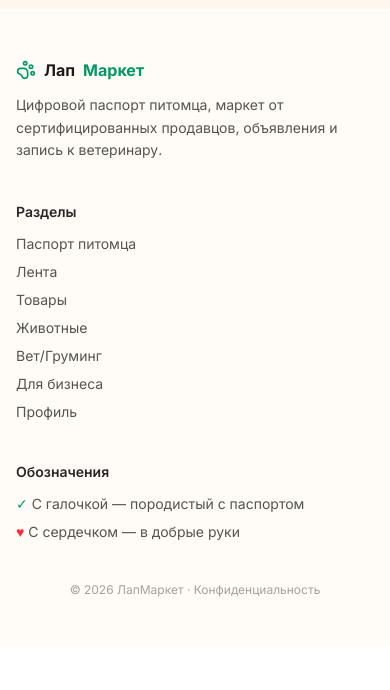
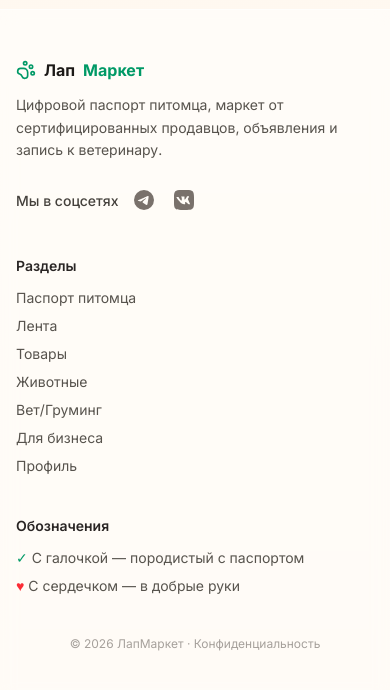
Before and after one commit to yuliyasalina81-source/lapmarket, a Next.js app: page / in a window 390 px wide. Shown: the part 2971-3661 px from the top of the page. Before the commit the page ends 3617 px from the top, so only its background shows below. Built offline with nearby package versions, Linux system fonts and the light colour scheme; no server answers; the database is empty.

Commit message:
fix: social icons using lucide-react

```diff
--- /dev/null
+++ b/src/components/icons/brand-icons.tsx
@@ -0,0 +1,39 @@
+/** SVG-логотипы Telegram и VK (официальные контуры Simple Icons) */
+
+type BrandIconProps = {
+  className?: string;
+};
+
+/**
+ * Логотип Telegram
+ */
+export function TelegramBrandIcon({ className }: BrandIconProps) {
+  return (
+    <svg
+      className={className}
+      viewBox="0 0 24 24"
+      fill="currentColor"
+      xmlns="http://www.w3.org/2000/svg"
+      aria-hidden
+    >
+      <path d="M11.944 0A12 12 0 0 0 0 12a12 12 0 0 0 12 12 12 12 0 0 0 12-12A12 12 0 0 0 12 0a12.1 12.1 0 0 0-.056 0zm4.962 7.224c.1-.002.321.023.465.14a.506.506 0 0 1 .171.325c.016.093.036.306.02.472-.18 1.898-.962 6.502-1.36 8.627-.168.9-.499 1.201-.82 1.23-.696.065-1.225-.46-1.9-.902-1.056-.693-1.653-1.124-2.678-1.8-1.185-.78-.417-1.21.258-1.91.177-.184 3.247-2.977 3.307-3.23.007-.032.014-.15-.056-.212s-.174-.041-.249-.024c-.106.024-1.793 1.14-5.061 3.345-.48.33-.913.49-1.302.48-.428-.008-1.252-.241-1.865-.44-.752-.245-1.349-.374-1.297-.789.027-.216.325-.437.893-.663 3.498-1.524 5.83-2.529 6.998-3.014 3.332-1.386 4.025-1.627 4.476-1.635z" />
+    </svg>
+  );
+}
+
+/**
+ * Логотип ВКонтакте
+ */
+export function VkBrandIcon({ className }: BrandIconProps) {
+  return (
+    <svg
+      className={className}
+      viewBox="0 0 24 24"
+      fill="currentColor"
+      xmlns="http://www.w3.org/2000/svg"
+      aria-hidden
+    >
+      <path d="M15.684 0H8.316C1.592 0 0 1.592 0 8.316v7.368C0 22.408 1.592 24 8.316 24h7.368C22.408 24 24 22.408 24 15.684V8.316C24 1.592 22.408 0 15.684 0zm3.692 17.123h-1.744c-.66 0-.864-.525-2.05-1.727-1.033-1-1.49-1.135-1.744-1.135-.356 0-.458.102-.458.593v1.575c0 .424-.135.678-1.253.678-1.846 0-3.896-1.118-5.335-3.202C4.225 10.857 3.026 8.87 3.026 8.87s-.102-.254 0-.389c.102-.102.305-.102.305-.102h1.93s.187.034.305.254c.712 1.304 2.52 3.896 3.375 3.896.254 0 .373-.102.373-.661V9.721c-.068-1.118-.661-1.219-.661-1.525 0-.187.153-.305.407-.305h3.034c.339 0 .458.187.458.61v2.501c0 .339.152.458.254.458.204 0 .373-.102.746-.475 1.15-1.287 1.965-3.286 1.965-3.286s.102-.204.254-.254h1.93s.458.102.339.525c-.102.339-1.49 2.889-1.49 2.889.204.339.407.712.576 1.067z" />
+    </svg>
+  );
+}
--- a/src/components/layout/footer.tsx
+++ b/src/components/layout/footer.tsx
@@ -3,6 +3,7 @@
 
 import Link from "next/link";
 import { PawPrint } from "lucide-react";
+import { SocialLinks } from "@/components/layout/social-links";
 
 /**
  * Футер с навигацией и копирайтом
@@ -21,6 +22,7 @@ export function Footer() {
               Цифровой паспорт питомца, маркет от сертифицированных продавцов,
               объявления и запись к ветеринару.
             </p>
+            <SocialLinks variant="footer" />
           </div>
           <div>
             <p className="text-sm font-semibold text-stone-800">Разделы</p>
--- a/src/components/layout/navbar-client.tsx
+++ b/src/components/layout/navbar-client.tsx
@@ -22,6 +22,7 @@ import { isImageUrl } from "@/lib/constants";
 import { profileNavHref } from "@/lib/auth-redirect";
 import { filterNavByRole } from "@/lib/coming-soon";
 import { desktopNav } from "@/lib/nav";
+import { SocialLinks } from "@/components/layout/social-links";
 
 const extraNav = [
   { href: "/for-business", label: "Для бизнеса" },
@@ -126,6 +127,9 @@ export function NavbarClient({ notifications }: NavbarClientProps) {
         </nav>
 
         <div className="flex items-center gap-2">
+          <div className="hidden items-center sm:flex">
+            <SocialLinks variant="header" />
+          </div>
           <Link
             href="/search"
             className="hidden rounded-xl px-3 py-2 text-sm font-medium text-stone-600 hover:bg-emerald-50 sm:block"
--- /dev/null
+++ b/src/components/layout/social-links.tsx
@@ -0,0 +1,60 @@
+/** Server Component */
+/** Ссылки на Telegram и VK с фирменными иконками */
+
+import { TelegramBrandIcon, VkBrandIcon } from "@/components/icons/brand-icons";
+import { SOCIAL_LINKS } from "@/lib/social";
+
+const iconClass =
+  "h-5 w-5 shrink-0 text-stone-500 transition-colors group-hover:text-[#10b981]";
+
+const items = [
+  {
+    href: SOCIAL_LINKS.telegram,
+    label: "Telegram — ЛапМаркет",
+    Icon: TelegramBrandIcon,
+  },
+  {
+    href: SOCIAL_LINKS.vk,
+    label: "ВКонтакте — ЛапМаркет",
+    Icon: VkBrandIcon,
+  },
+] as const;
+
+type SocialLinksProps = {
+  /** Компактный ряд в шапке или блок с подписью в подвале */
+  variant?: "header" | "footer";
+};
+
+/**
+ * Кликабельные ссылки на Telegram и VK
+ */
+export function SocialLinks({ variant = "header" }: SocialLinksProps) {
+  const links = (
+    <ul className="flex items-center gap-3">
+      {items.map(({ href, label, Icon }) => (
+        <li key={href}>
+          <a
+            href={href}
+            target="_blank"
+            rel="noopener noreferrer"
+            aria-label={label}
+            className="group inline-flex rounded-lg p-1 transition active:scale-95"
+          >
+            <Icon className={iconClass} />
+          </a>
+        </li>
+      ))}
+    </ul>
+  );
+
+  if (variant === "footer") {
+    return (
+      <div className="mt-6 flex flex-wrap items-center gap-3">
+        <span className="text-sm font-medium text-stone-700">Мы в соцсетях</span>
+        {links}
+      </div>
+    );
+  }
+
+  return links;
+}
--- /dev/null
+++ b/src/lib/social.ts
@@ -0,0 +1,5 @@
+/** Ссылки на сообщества в соцсетях */
+export const SOCIAL_LINKS = {
+  telegram: "https://t.me/lapmarket_vet",
+  vk: "https://vk.com/lapmarket_vet",
+} as const;
```
